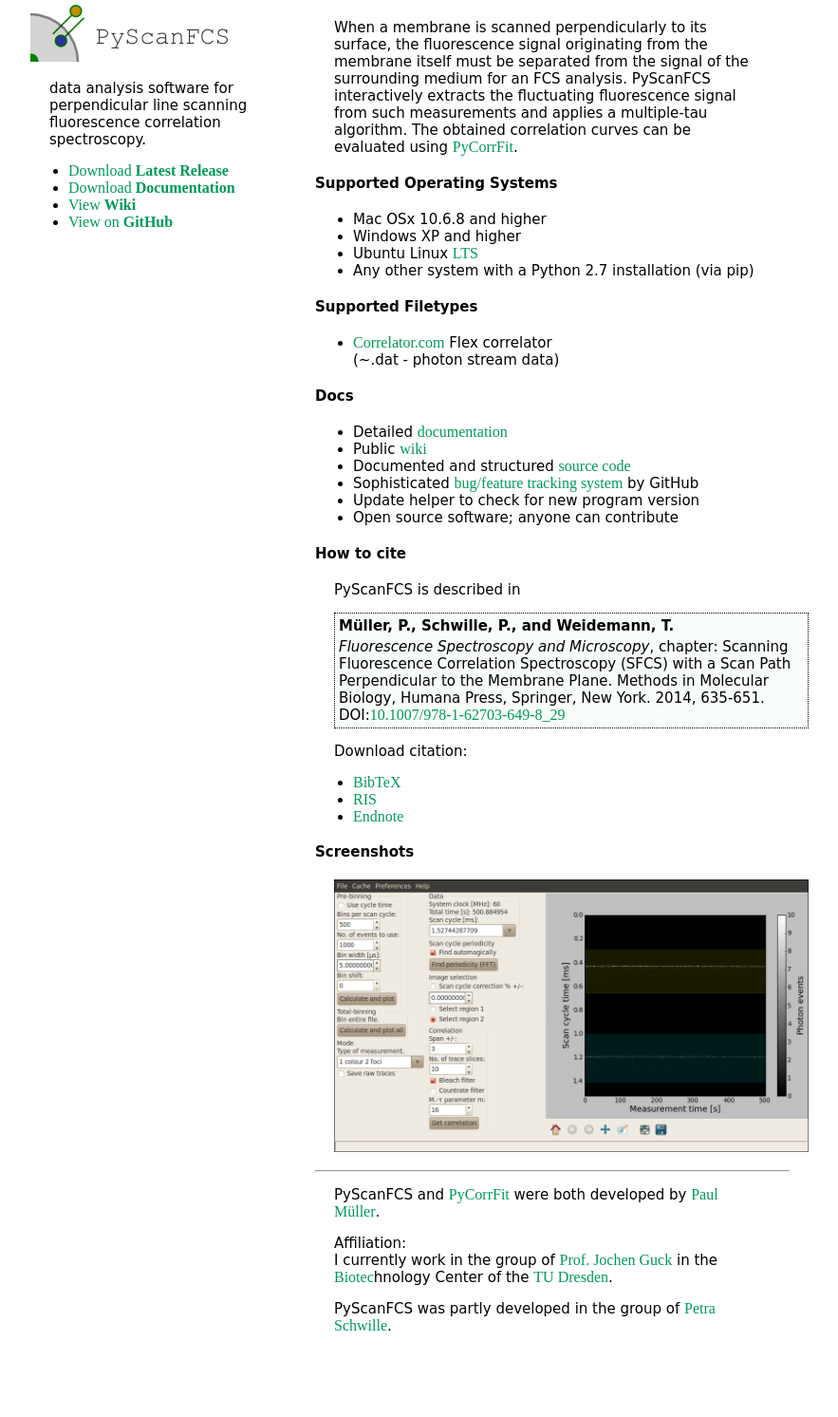
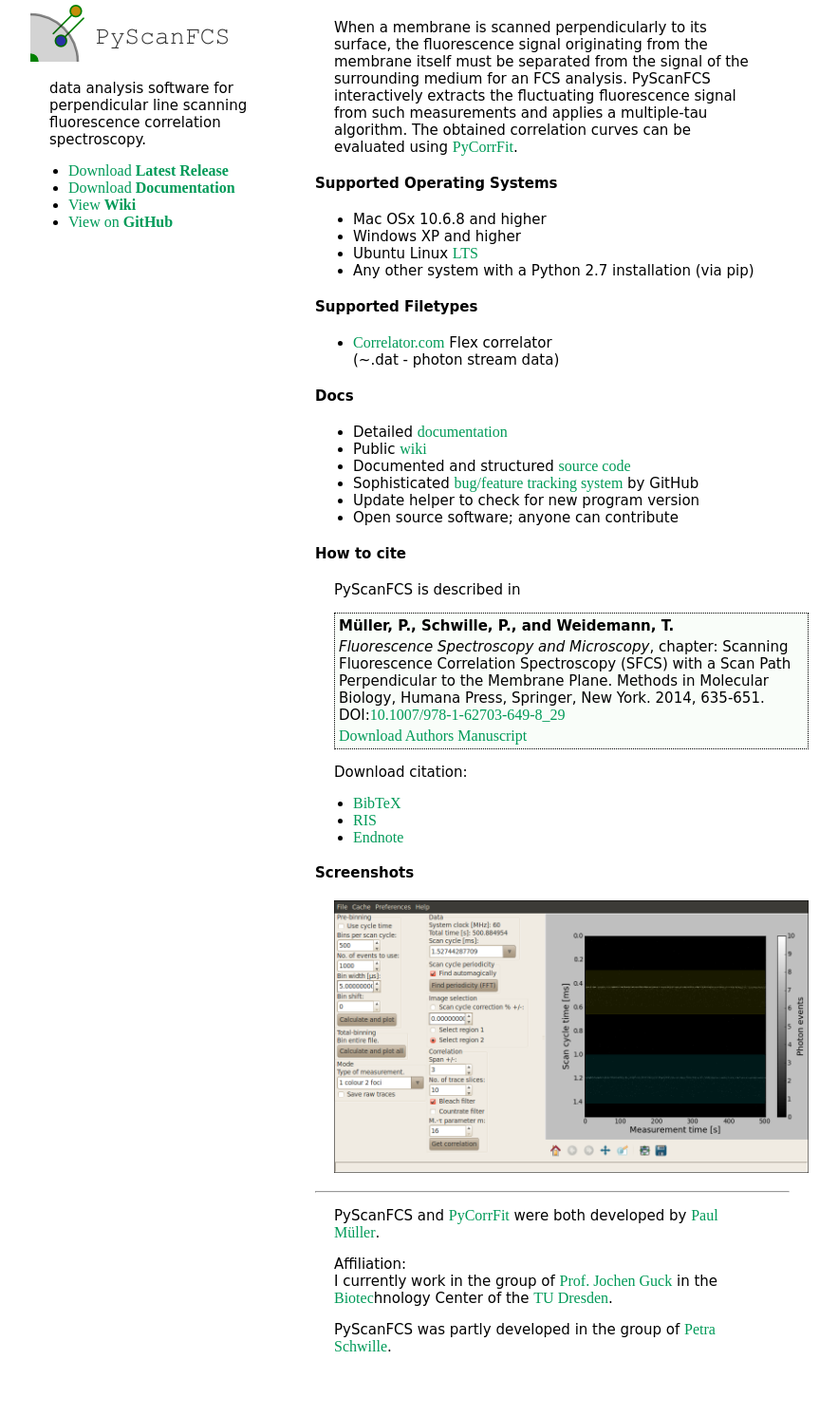
Before and after one commit to FCS-analysis/PyScanFCS, a Jekyll site: the page built from index.html, in a window 1280 px wide. Shown: the whole page at 95% size, without its empty margins (208-1091 px from the left). Built offline with Jekyll 4.4.1, drawn with Linux system fonts in a browser that asks for light colours; before the commit the page ends 1470 px from its top, so only the background shows below that.

Commit message:
added authors manuscript

```diff
--- a/_includes/body.md
+++ b/_includes/body.md
@@ -30,7 +30,7 @@
 |Müller, P., Schwille, P., and Weidemann, T. |
 |:-----|
 |*Fluorescence Spectroscopy and Microscopy*, chapter: Scanning Fluorescence Correlation Spectroscopy (SFCS) with a Scan Path Perpendicular to the Membrane Plane. Methods in Molecular Biology, Humana Press, Springer, New York. 2014, 635-651. DOI:[10.1007/978-1-62703-649-8_29](http://dx.doi.org/10.1007/978-1-62703-649-8_29)|
-
+|[Download Authors Manuscript](https://github.com/paulmueller/PyScanFCS/wiki/Mueller,Weidemann_PerpLSFCS_FlSpecMicr_AuthorsManuscript_2015-01.pdf)|
 
 Download citation:
 - [BibTeX](./cite/PyScanFCS.bib)
```
